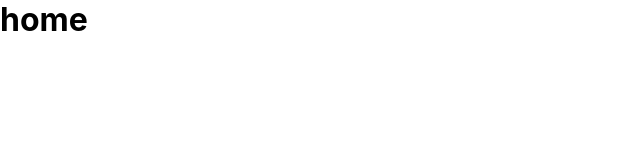
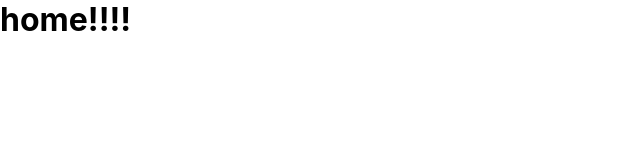
Before and after one commit to bvrsilva1/amazon-clone, a React (Create React App) app: page / in a window 1280 px wide. Shown: the top 160 px of the page, without its empty margins (0-640 px from the left). Built offline with nearby package versions, Linux system fonts and the light colour scheme.

Commit message:
updated home

```diff
--- a/src/App.js
+++ b/src/App.js
@@ -14,7 +14,7 @@ function App() {
             <h1>login</h1>
           </Route>
           <Route path='/'>
-            <h1>home</h1>
+            <h1>home!!!!</h1>
           </Route>
         </Switch>
       </div>
```
